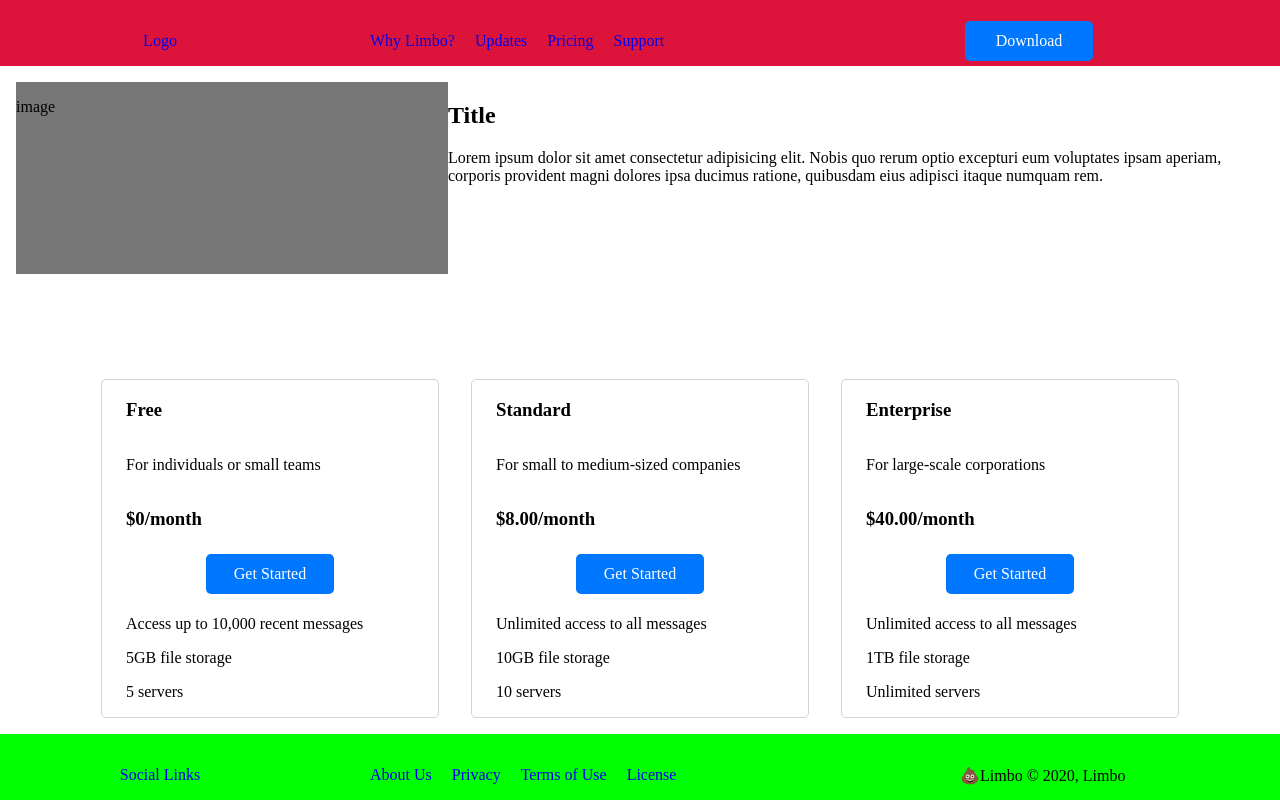
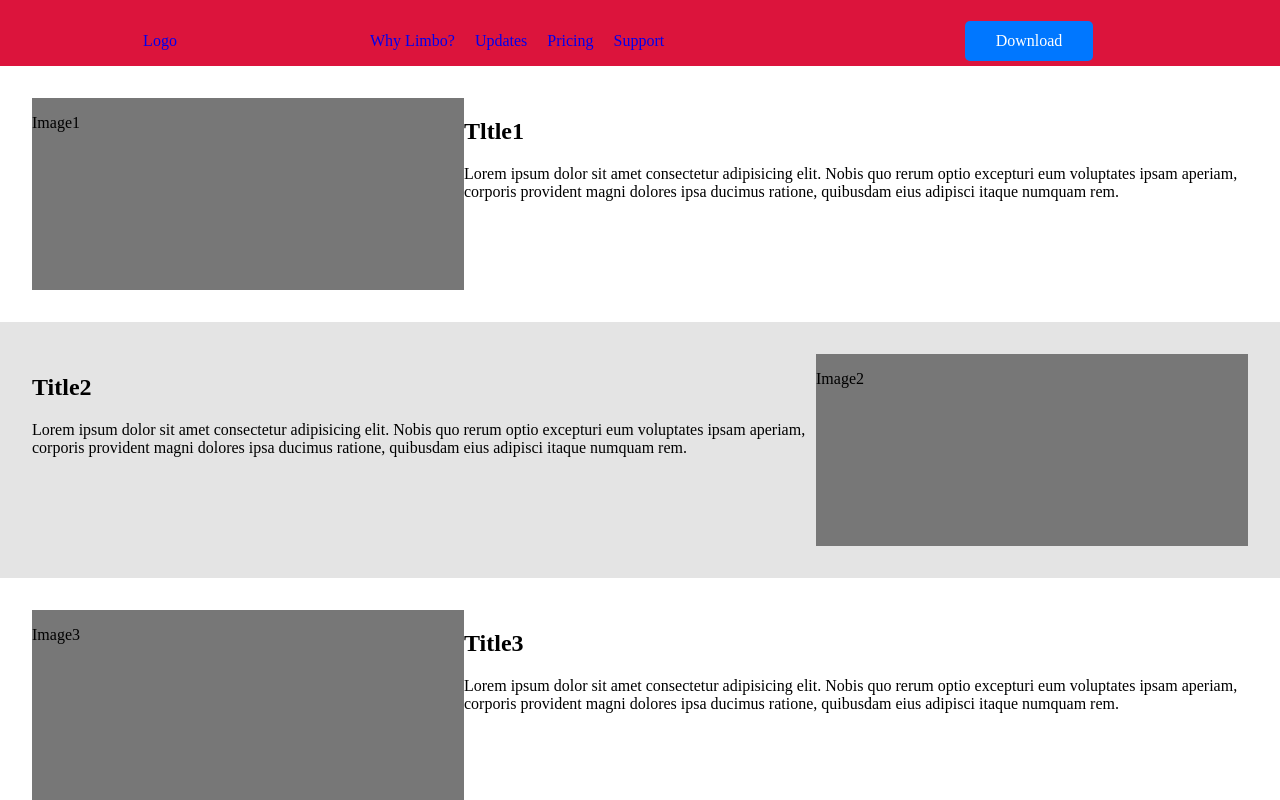
Before and after one commit to johnpagtama/limbo, an Angular app in the folder limbo/: page / in a window 1280 px wide. Shown: the top 800 px of the page. Built offline with nearby package versions, Linux system fonts and the light colour scheme.

Commit message:
Refactored feature

```diff
--- a/limbo/src/app/components/shared/feature/feature.component.html
+++ b/limbo/src/app/components/shared/feature/feature.component.html
@@ -1,42 +1,19 @@
-<!-- <ng-container *ngFor="let f of featureData">
-    <section class="f.className n">
-        <header>
-            <h1>{{f.heading}}</h1>
-            <p>{{f.feature1}}</p>
-            <p>{{f.feature2}}</p>
-        </header>
-    </section>
-</ng-container> -->
+<ng-container *ngTemplateOutlet="features"></ng-container>
 
-<section class="feature">
-    <div class="feature__svg">
-        <p>image</p>
-    </div>
-    <div class="feature__info">
-        <h2 class="title">Title</h2>
-        <p class="text">
-            Lorem ipsum dolor sit amet consectetur adipisicing elit.
-            Nobis quo rerum optio excepturi eum voluptates ipsam aperiam, corporis
-            provident magni dolores ipsa ducimus ratione, quibusdam eius adipisci itaque
-            numquam rem.
-        </p>
-    </div>
-</section>
-
-<!-- <ng-container *ngTemplateOutlet="feature"></ng-container>
-
-<ng-template #feature>
-    <ng-container *ngFor="let feature of features">
-        <ng-container *ngTemplateOutlet="featureList; context: feature"></ng-container>
+<ng-template #features>
+    <ng-container *ngFor="let feat of featureData">
+        <ng-container *ngTemplateOutlet="featureList; context: feat"></ng-container>
     </ng-container>
 </ng-template>
 
-<ng-template #featureList let-className="className" let-h1="heading" let-f1="feature1" let-f2="feature2">
-    <section [ngClass]="className">
-        <header>
-            <h1>{{h1}}</h1>
-            <p>{{f1}}</p>
-            <p>{{f2}}</p>
-        </header>
+<ng-template #featureList let-img="image" let-title="title" let-text="text">
+    <section class="feature">
+        <div class="feature__svg">
+            <p>{{img}}</p>
+        </div>
+        <div class="feature__info">
+            <h2 class="title">{{title}}</h2>
+            <p class="text">{{text}}</p>
+        </div>
     </section>
-</ng-template> -->
+</ng-template>
--- a/limbo/src/app/components/shared/feature/feature.component.scss
+++ b/limbo/src/app/components/shared/feature/feature.component.scss
@@ -1,9 +1,11 @@
 @import '../../../../partials/class-templates';
 
 @include block(feature, (display: grid,
-                         margin: 1rem 1rem,
+                         margin: 0 auto,
+                         padding: 2rem,
                          grid-template-columns: 1fr 2fr,
                          grid-template-areas: "feature__svg feature__info")) {
     @include element(svg, (grid-area: feature__svg, width: 27rem, height: 12rem, background-color: #777, justify-self: center));
     @include element(info, (grid-area: feature__info));
+    @include pseudo(nth-child(even), (display:grid, margin: 0 auto, padding: 2rem, grid-template-columns: 2fr 1fr, grid-template-areas: "feature__info feature__svg", background-color: #e4e4e4));
 }
--- a/limbo/src/app/components/shared/feature/feature.component.ts
+++ b/limbo/src/app/components/shared/feature/feature.component.ts
@@ -8,9 +8,18 @@ import { Feature } from '../../../interfaces/feature';
 })
 export class FeatureComponent implements OnInit {
   featureData: Feature[] = [
-    { className: 'layout-home__feature-1', heading: 'Join a community or start your own', feature1: 'Manage members and grant special privileges.', feature2: 'Create private channels and many more.' },
-    { className: 'layout-home__feature-2', heading: 'Easily keep in touch', feature1: 'Chat with old friends or make new ones.', feature2: 'Friends are notified when you are connected.' },
-    { className: 'layout-home__feature-3', heading: 'A place to meet like minded individuals', feature1: 'Discuss your interests', feature2: 'Share ideas' },
+    { image: 'Image1', title: 'Tltle1', text: `Lorem ipsum dolor sit amet consectetur adipisicing elit.
+                                               Nobis quo rerum optio excepturi eum voluptates ipsam aperiam, corporis
+                                               provident magni dolores ipsa ducimus ratione, quibusdam eius adipisci itaque
+                                               numquam rem.` },
+    { image: 'Image2', title: 'Title2', text: `Lorem ipsum dolor sit amet consectetur adipisicing elit.
+                                               Nobis quo rerum optio excepturi eum voluptates ipsam aperiam, corporis
+                                               provident magni dolores ipsa ducimus ratione, quibusdam eius adipisci itaque
+                                               numquam rem.` },
+    { image: 'Image3', title: 'Title3', text: `Lorem ipsum dolor sit amet consectetur adipisicing elit.
+                                               Nobis quo rerum optio excepturi eum voluptates ipsam aperiam, corporis
+                                               provident magni dolores ipsa ducimus ratione, quibusdam eius adipisci itaque
+                                               numquam rem.` }
   ];
 
   // classes: {}[] = [
```
Also changed, not shown: limbo/src/app/interfaces/feature.ts (+3 -4 lines).
